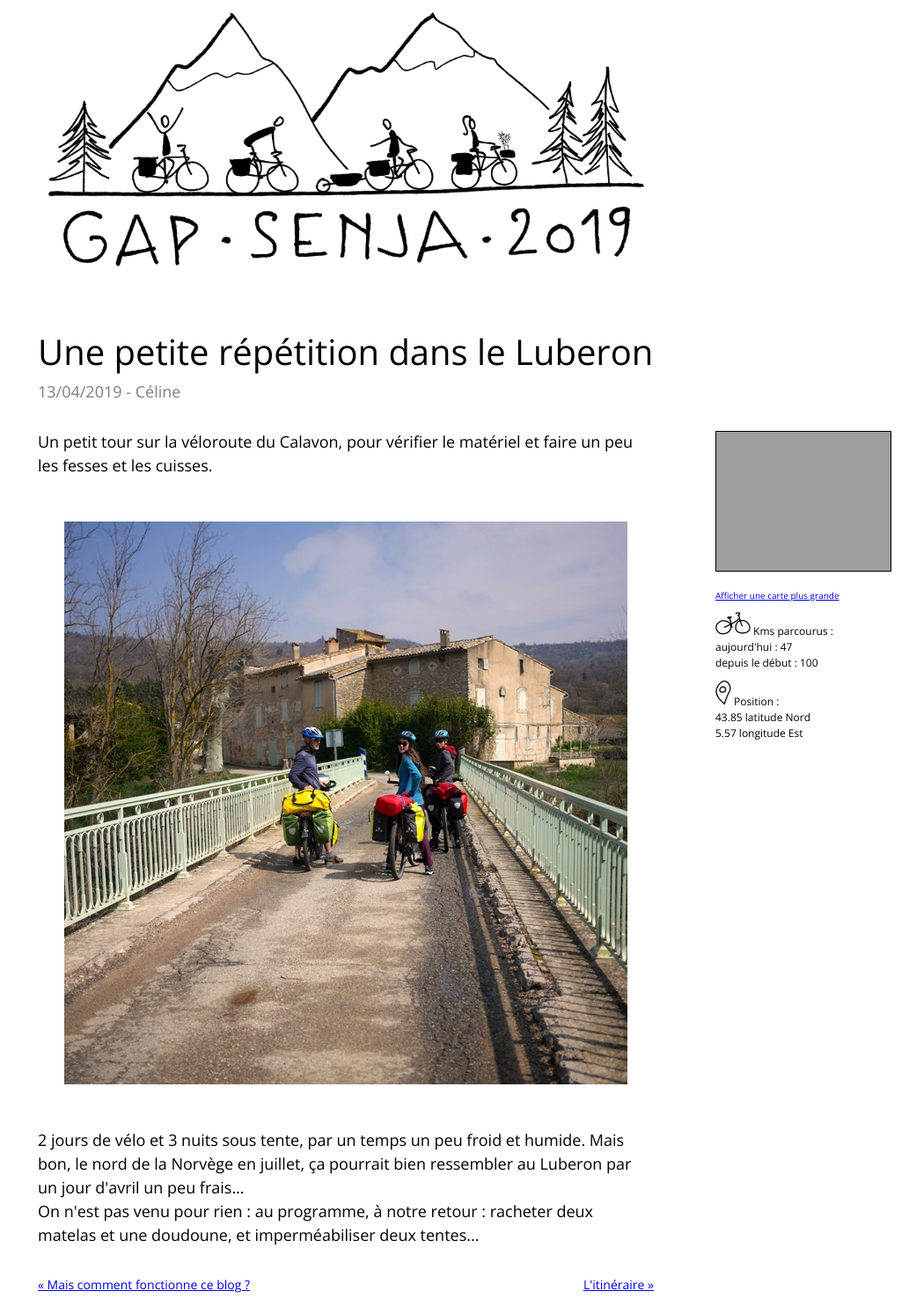
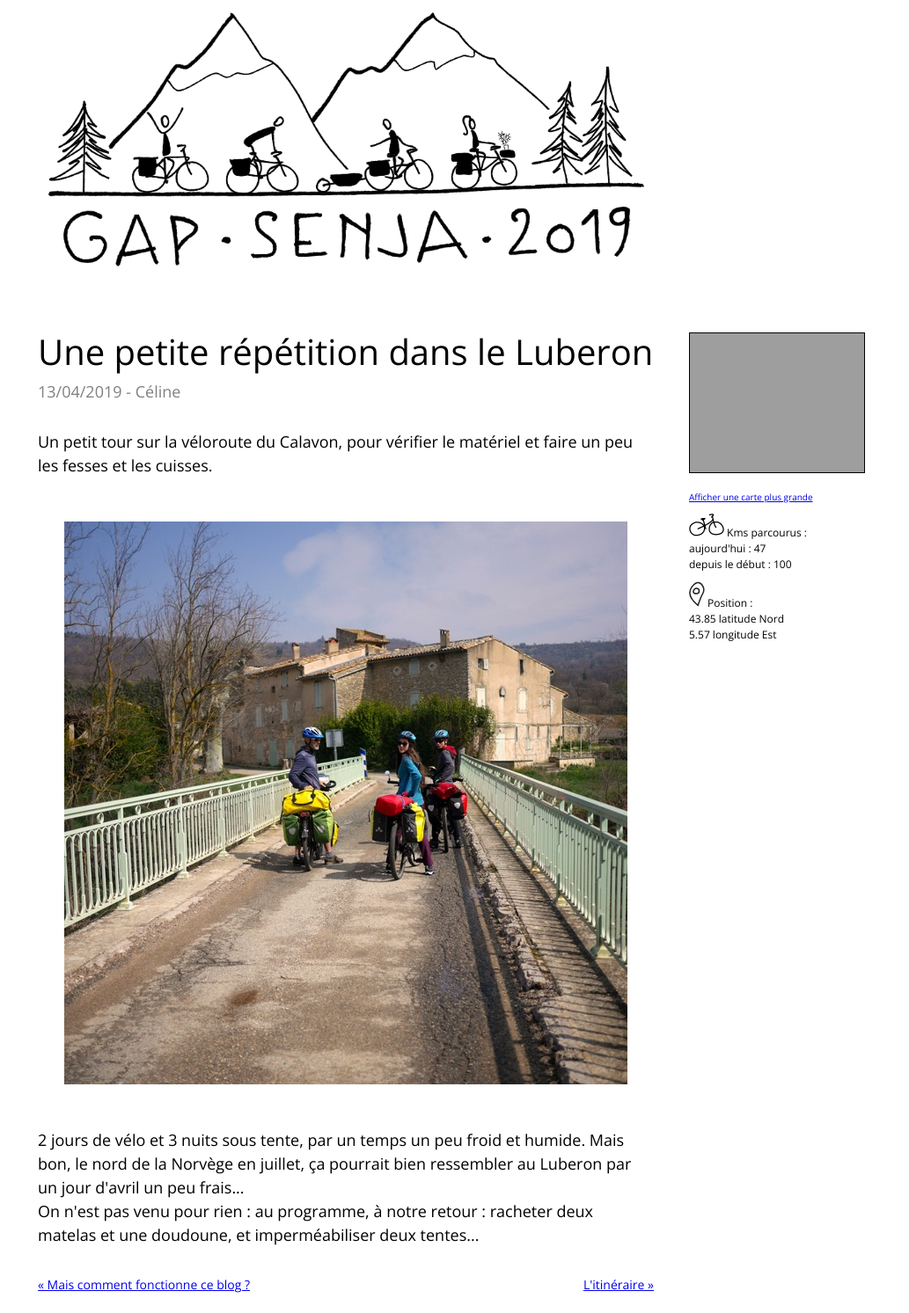
Before and after one commit to thvallee/senja, a Jekyll site: the page built from _posts/2019-04-13-entrainement.html, in a window 1280 px wide. Shown: the whole page at 88% size, without its empty margins (247-1280 px from the left). Built offline with Jekyll 4.4.1, drawn with Linux system fonts in a browser that asks for light colours; grey boxes are pictures that could not be loaded.

Commit message:
fix layout aside

```diff
--- a/_layouts/posts.html
+++ b/_layouts/posts.html
@@ -6,9 +6,7 @@ layout: default
   <h1>{{ page.title }}</h1>
   <div class="date">{{ page.date | date: "%d/%m/%Y"}} - {{ page.by }}</div>
   {{ content }}
-</article>
-
-<aside>
+  <aside>
     {% if page.lat %}
     <div class="map">
       <iframe width="200" height="160" frameborder="0" scrolling="no" marginheight="0" marginwidth="0" src="https://www.openstreetmap.org/export/embed.html?bbox={{page.lng | minus: 1}}%2C{{page.lat | minus: 1}}%2C{{page.lng | plus: 1}}%2C{{page.lat | plus: 1}}&amp;marker={{page.lat}}%2C{{page.lng}}" style="border: 1px solid black"></iframe><br/>
@@ -27,8 +25,10 @@ layout: default
     {{ page.lat }} latitude Nord <br>
     {{ page.lng }} longitude Est</div>
     {% endif %}
+  </aside>
+</article>
 
-</aside>
+
 
 <div class="PageNavigation">
   {% if page.previous.url %}
--- a/senja.css
+++ b/senja.css
@@ -97,10 +97,12 @@ h1 {
   }
 }
 @media screen and (min-width: 1180px) {
+  article {
+    position: relative;
+  }
   aside {
     position: absolute;
-    right: 10px;
-    top: 480px;
-    padding: 10px;
+    left: 740px;
+    top: 0;
   }
 }
```
